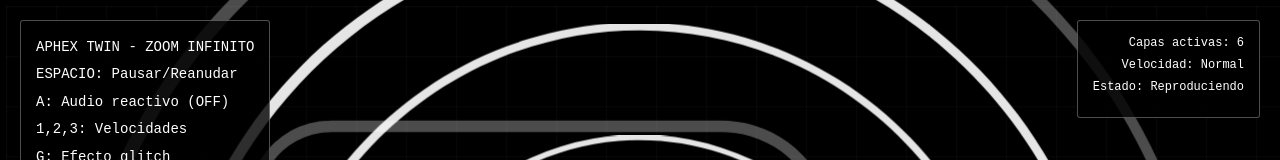
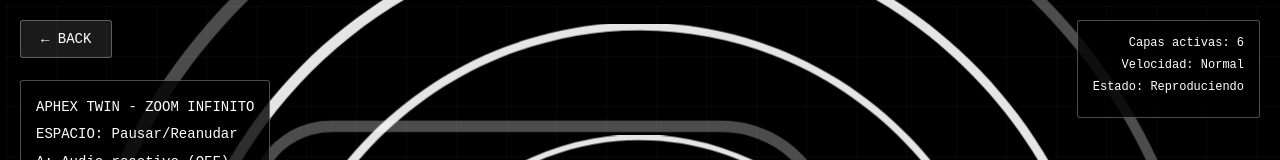
Before and after one commit to christian-munoz-rdz/creative-coding-projects, a plain HTML site: page pages/project-aphex-zoom-enhanced.html in a window 1280 px wide. Shown: the top 160 px of the page. Drawn offline with Linux system fonts and the light colour scheme.

Commit message:
back button

```diff
--- a/pages/project-aphex-zoom-enhanced.html
+++ b/pages/project-aphex-zoom-enhanced.html
@@ -139,9 +139,34 @@
             border-color: rgba(255, 255, 255, 0.8);
         }
 
+        .back-btn {
+            position: fixed;
+            top: 20px;
+            left: 20px;
+            z-index: 200;
+            background: rgba(255, 255, 255, 0.1);
+            border: 1px solid rgba(255, 255, 255, 0.3);
+            color: #ffffff;
+            padding: 10px 20px;
+            cursor: pointer;
+            border-radius: 3px;
+            font-family: monospace;
+            font-size: 14px;
+            text-decoration: none;
+            display: inline-block;
+            transition: all 0.3s ease;
+            text-transform: uppercase;
+        }
+
+        .back-btn:hover {
+            background: rgba(255, 255, 255, 0.2);
+            border-color: rgba(255, 255, 255, 0.6);
+            transform: translateY(-2px);
+        }
+
         .info {
             position: fixed;
-            top: 20px;
+            top: 80px;
             left: 20px;
             color: #ffffff;
             font-family: monospace;
@@ -215,6 +240,8 @@
     </style>
 </head>
 <body>
+    <a href="../index.html" class="back-btn">← Back</a>
+
     <div class="background-grid"></div>
 
     <div class="info">
```
